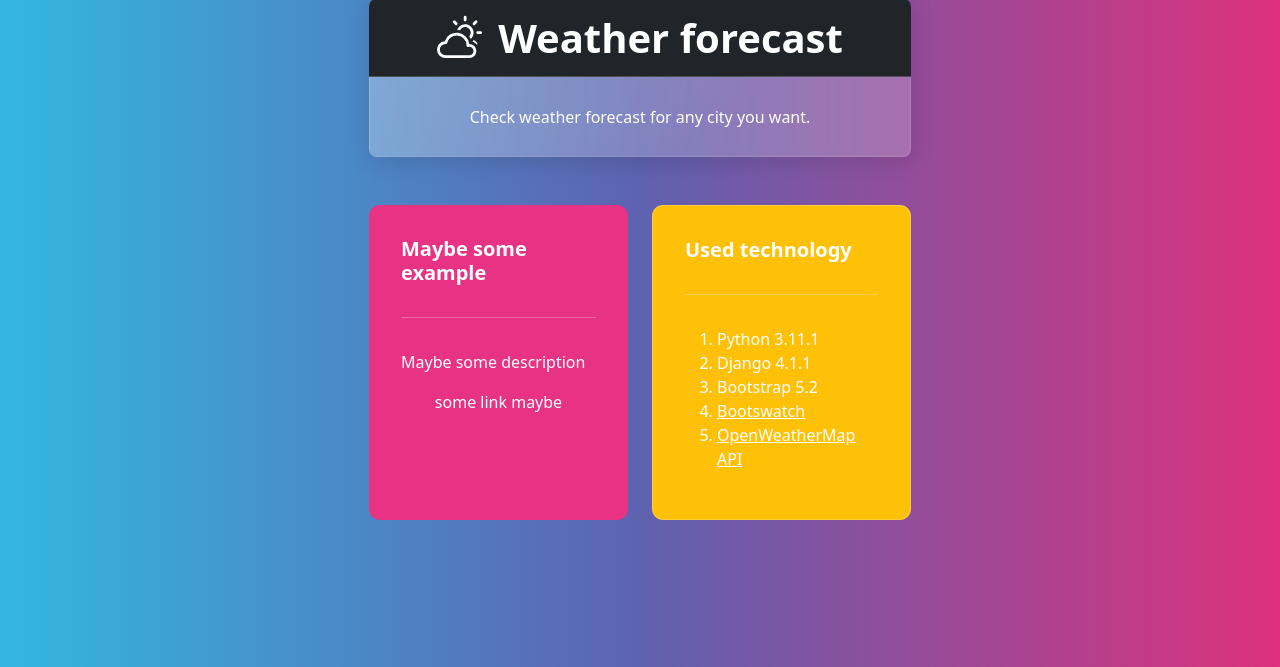
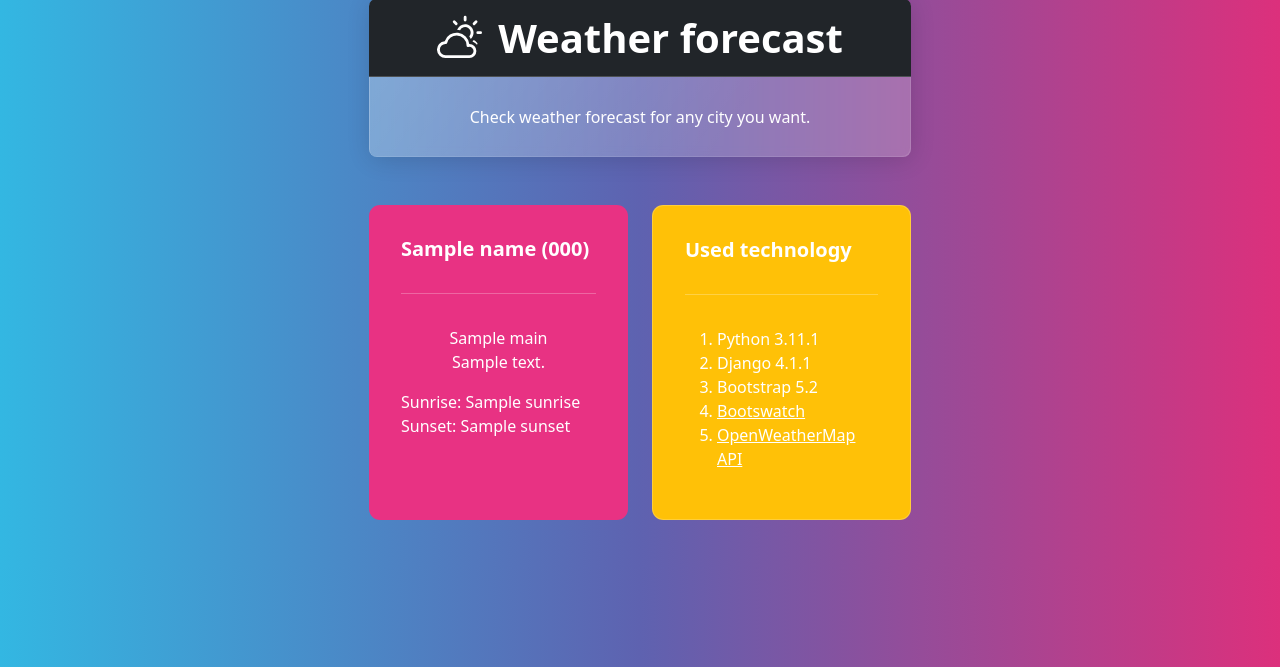
Before and after one commit to z-zaremska/project_handy, a Django app: template app_weather/templates/app_weather/weather_home.html in a window 1280 px wide. Shown: the part 133-800 px from the top of the page. Run offline with Django 4.2, Linux system fonts and the light colour scheme; the template is opened without the code that fills it: most values are stand-ins (such as "Sample title", 1, 10 or a date in 2020); some libraries are stand-ins or nearby versions.

Commit message:
Arrange weather variables in the template

```diff
--- a/app_weather/templates/app_weather/weather_home.html
+++ b/app_weather/templates/app_weather/weather_home.html
@@ -29,14 +29,18 @@
             <!-- Example section -->
             <div class="col-md">
                 <div class=" h-100 p-3 text-bg-primary rounded-3">
-                    <h5>Maybe some example</h5>
+                    <h5>{{name}} ({{country_code}})</h5>
                     <hr>
+                    <center>
+                        <p>
+                            {{main}}<br>
+                            {{description}}
+                        </p>
+                    </center>
                     <p>
-                        Maybe some description
+                        Sunrise: {{sunrise}}<br>
+                        Sunset: {{sunset}}
                     </p>
-                    <center>
-                        <p>some link maybe</p>
-                    </center>
                 </div>
             </div>
             <!-- Technology section -->
```
